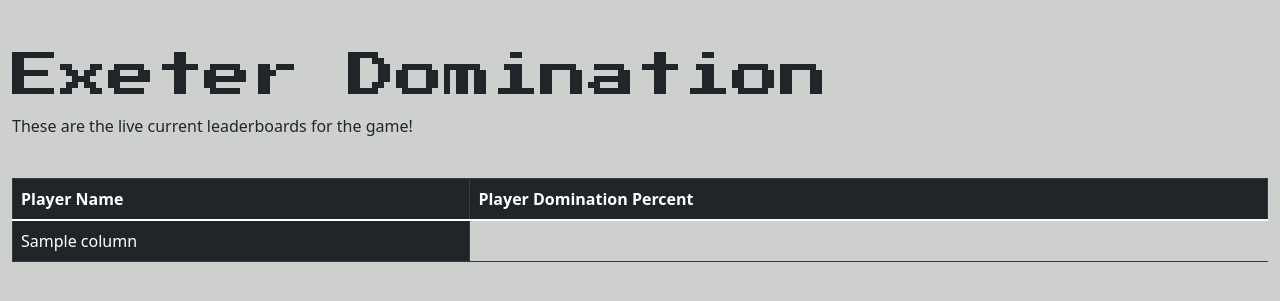
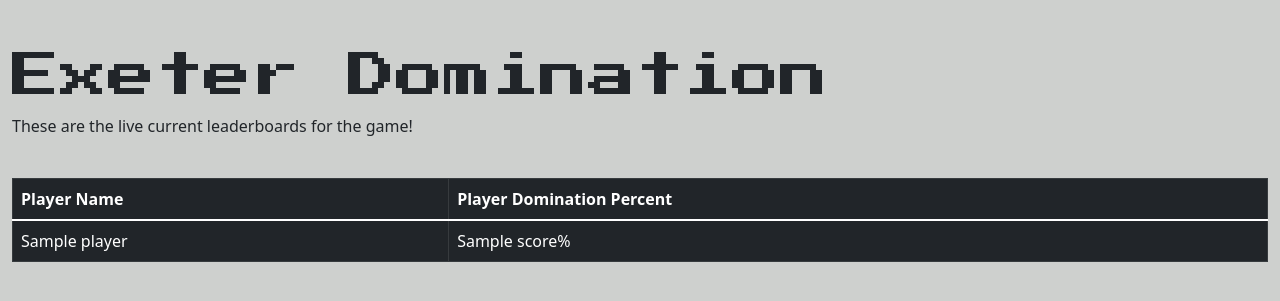
Before and after one commit to TreeveWhite/ecm2434-project, a Django app: template TheProject/exeterDomination/templates/exeterDomination/leaderboardPage.html in a window 1280 px wide. Shown: the part 56-357 px from the top of the page. Run offline with Django 4.2, Linux system fonts and the light colour scheme; the template is opened without the code that fills it: most values are stand-ins (such as "Sample title", 1, 10 or a date in 2020).

Commit message:
Edit template to work for dictionary

```diff
--- a/TheProject/exeterDomination/templates/exeterDomination/leaderboardPage.html
+++ b/TheProject/exeterDomination/templates/exeterDomination/leaderboardPage.html
@@ -71,11 +71,10 @@
                     <th>Player Domination Percent</th>
                 </tr>
                 <tbody>
-                    {% for score in player_scores %}
+                    {% for player,score in player_scores.items %}
                         <tr>
-                        {% for column in score %}
-                            <td>{{ column }}</td>
-                        {% endfor %}
+                        <td>{{ player }}</td>
+                        <td>{{ score }}%</td>
                         </tr>
                     {% endfor %}
                 </tbody>
```
